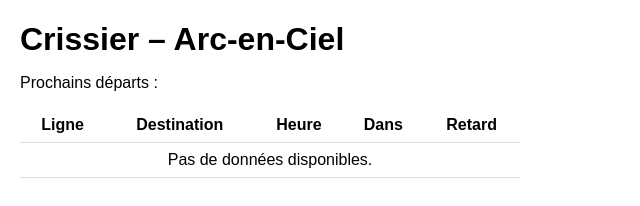
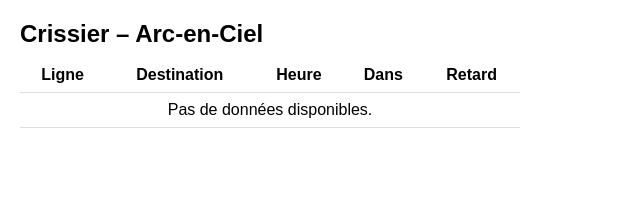
Before and after one commit to Uraktaraz/horaires-transport, a plain HTML site: page index.html in a window 1280 px wide. Shown: the whole page, without its empty margins (0-640 px from the left). Drawn offline with nearby package versions, Linux system fonts and the light colour scheme; no server answers.

Commit message:
Update index.html

```diff
--- a/index.html
+++ b/index.html
@@ -20,8 +20,8 @@
 
 <body>
 
-<h1>Crissier – Arc-en-Ciel</h1>
-<p>Prochains départs :</p>
+<h1 style="font-size: 24px;">Crissier – Arc-en-Ciel</h1>
+<!-- <p>Prochains départs :</p> -->
 
 <table>
   <thead>
```
